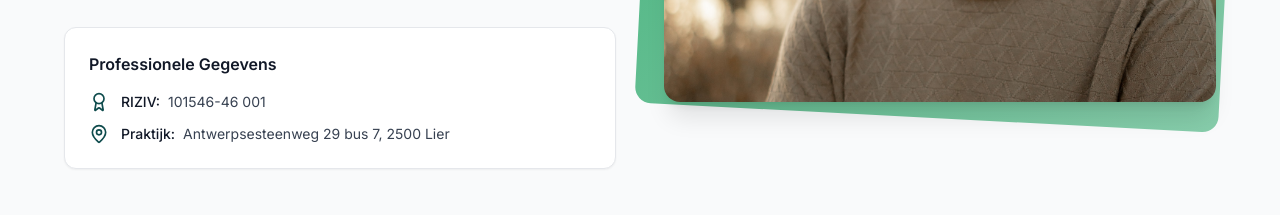
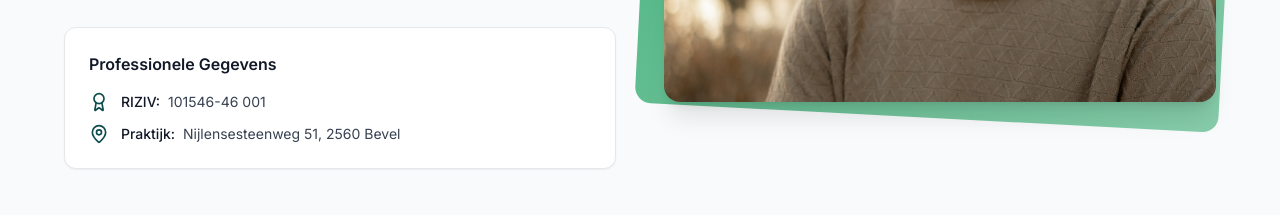
Before and after one commit to siegert-bit/orthovdv-website, a React (Create React App) app in the folder frontend/: page / in a window 1280 px wide. Shown: the part 1500-1715 px from the top of the page. Built offline with nearby package versions, Linux system fonts and the light colour scheme; no server answers.

Commit message:
Update mock.js

```diff
--- a/frontend/src/data/mock.js
+++ b/frontend/src/data/mock.js
@@ -7,7 +7,7 @@ export const contactInfo = {
   whatsapp: "+32472917918",
   riziv: "101546-46 001",
   btw: "BE 1021.586.776",
-  address: "Antwerpsesteenweg 29 bus 7, 2500 Lier"
+  address: "Nijlensesteenweg 51, 2560 Bevel"
 };
 
 export const services = [
```
